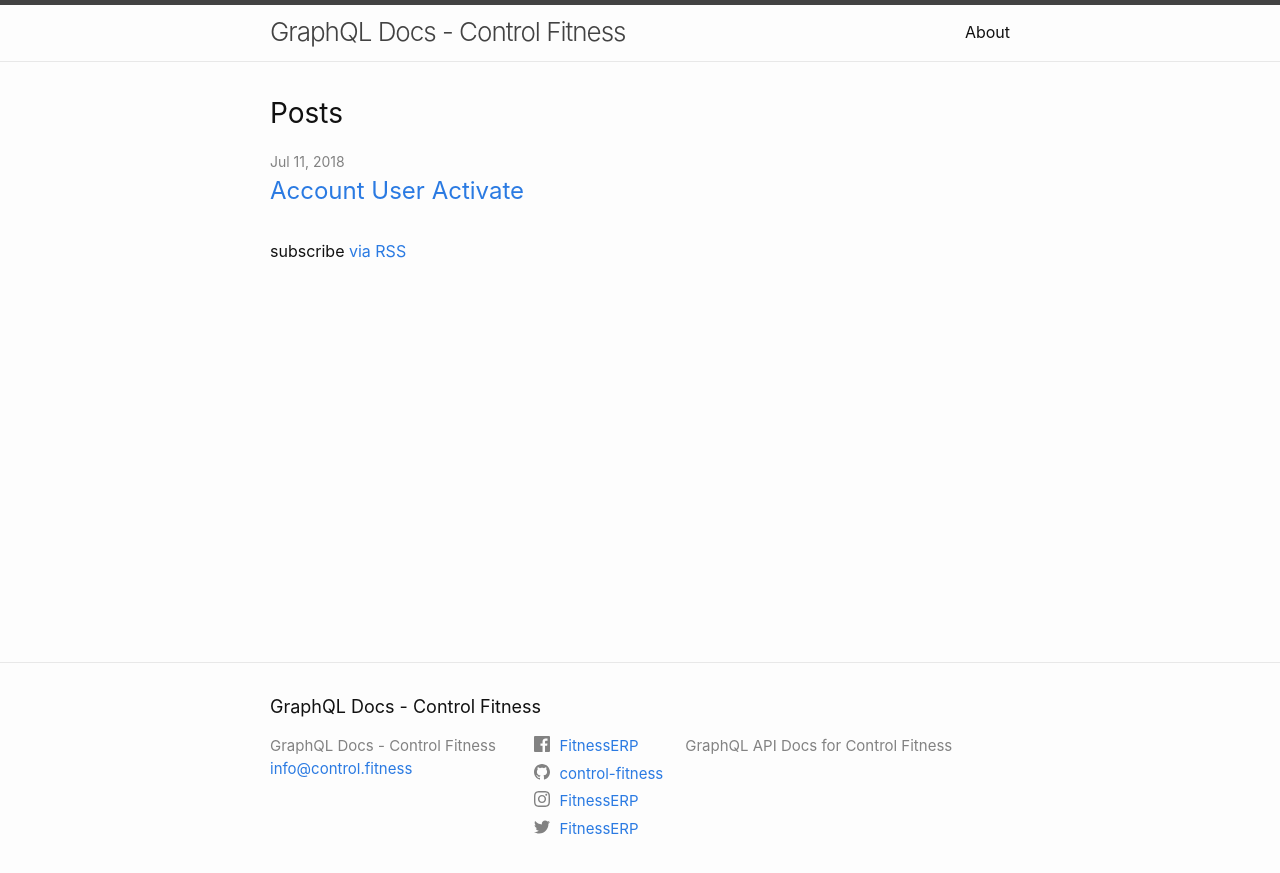
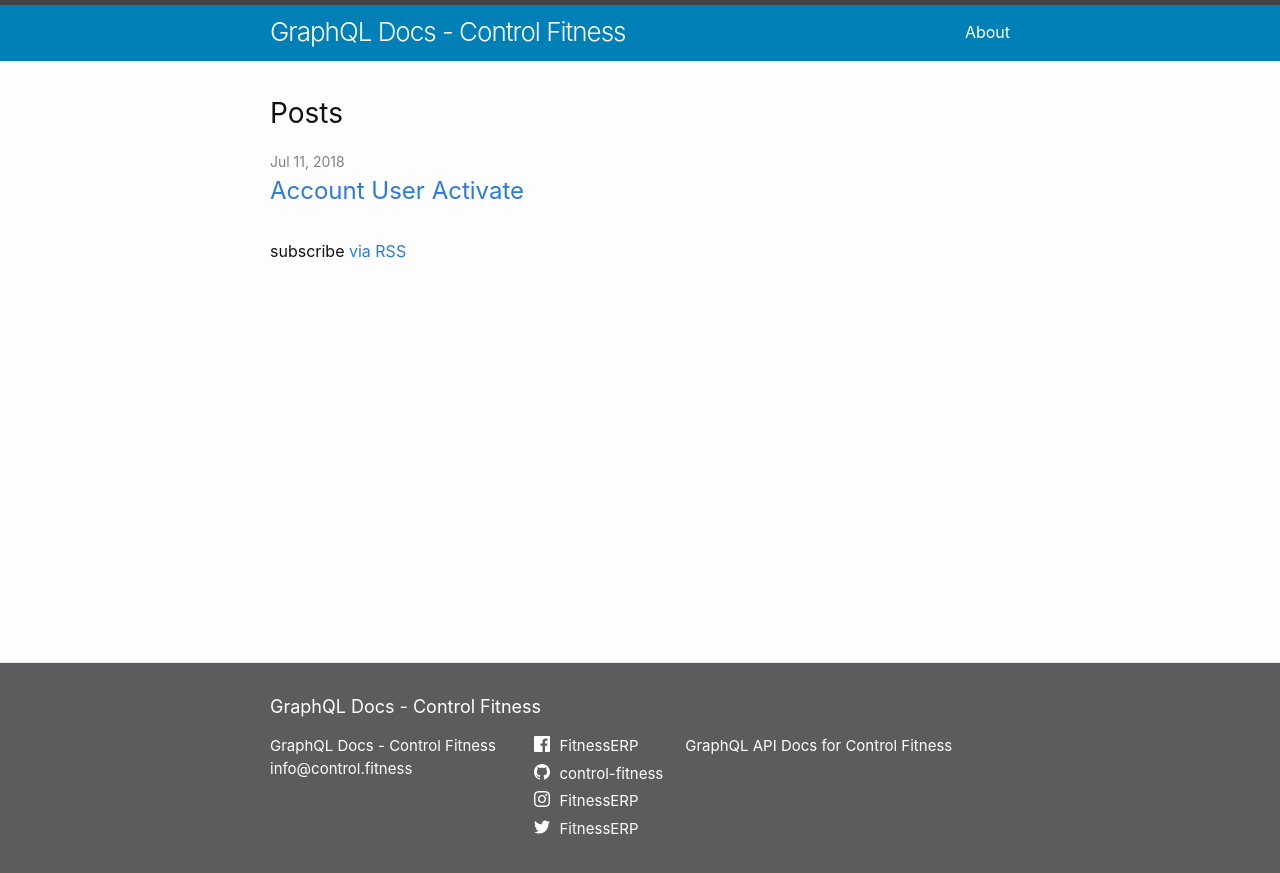
Before and after one commit to control-fitness/graphql-docs, a Jekyll site: the page built from index.md, in a window 1280 px wide. Shown: the top 873 px of the page. Built offline with Jekyll 4.4.1, drawn with Linux system fonts in a browser that asks for light colours.

Commit message:
Change style

```diff
--- a/_sass/minima.scss
+++ b/_sass/minima.scss
@@ -17,6 +17,10 @@ $brand-color:      #2a7ae2 !default;
 $grey-color:       #828282 !default;
 $grey-color-light: lighten($grey-color, 40%) !default;
 $grey-color-dark:  darken($grey-color, 25%) !default;
+
+$control-fitness-blue: #0080b7;
+$control-fitness-text: #ffffff;
+$control-fitness-black: #5c5b5e;
 
 $table-text-align: left !default;
 
--- a/_sass/minima/_base.scss
+++ b/_sass/minima/_base.scss
@@ -212,7 +212,7 @@ pre {
     width: 16px;
     height: 16px;
     display: inline-block;
-    fill: #{$grey-color};
+    fill: #{$control-fitness-text};
     padding-right: 5px;
     vertical-align: text-top;
 }
--- a/_sass/minima/_layout.scss
+++ b/_sass/minima/_layout.scss
@@ -5,6 +5,7 @@
   border-top: 5px solid $grey-color-dark;
   border-bottom: 1px solid $grey-color-light;
   min-height: $spacing-unit * 1.865;
+  background-color: $control-fitness-blue;
 
   // Positioning context for the mobile navigation icon
   position: relative;
@@ -17,6 +18,7 @@
   letter-spacing: -1px;
   margin-bottom: 0;
   float: left;
+  color: $control-fitness-text !important;
 
   &,
   &:visited {
@@ -37,7 +39,7 @@
   }
 
   .page-link {
-    color: $text-color;
+    color: $control-fitness-text;
     line-height: $base-line-height;
 
     // Gaps between nav items, but not on the last one
@@ -50,9 +52,7 @@
     position: absolute;
     top: 9px;
     right: $spacing-unit / 2;
-    background-color: $background-color;
-    border: 1px solid $grey-color-light;
-    border-radius: 5px;
+    background-color: $control-fitness-blue;
     text-align: right;
 
     label[for="nav-trigger"] {
@@ -72,6 +72,7 @@
       line-height: 0;
       padding-top: 10px;
       text-align: center;
+      background-color: $control-fitness-blue;
 
       > svg {
         fill: $grey-color-dark;
@@ -91,6 +92,7 @@
     .page-link {
       display: block;
       padding: 5px 10px;
+      color: $control-fitness-text;
 
       &:not(:last-child) {
         margin-right: 0;
@@ -108,11 +110,13 @@
 .site-footer {
   border-top: 1px solid $grey-color-light;
   padding: $spacing-unit 0;
+  background-color: $control-fitness-black;
 }
 
 .footer-heading {
   @include relative-font-size(1.125);
   margin-bottom: $spacing-unit / 2;
+  color: $control-fitness-text;
 }
 
 .contact-list,
@@ -121,9 +125,13 @@
   margin-left: 0;
 }
 
+.contact-list li a, .social-media-list li a {
+  color: $control-fitness-text;
+}
+
 .footer-col-wrapper {
   @include relative-font-size(0.9375);
-  color: $grey-color;
+  color: $control-fitness-text;
   margin-left: -$spacing-unit / 2;
   @extend %clearfix;
 }
```
